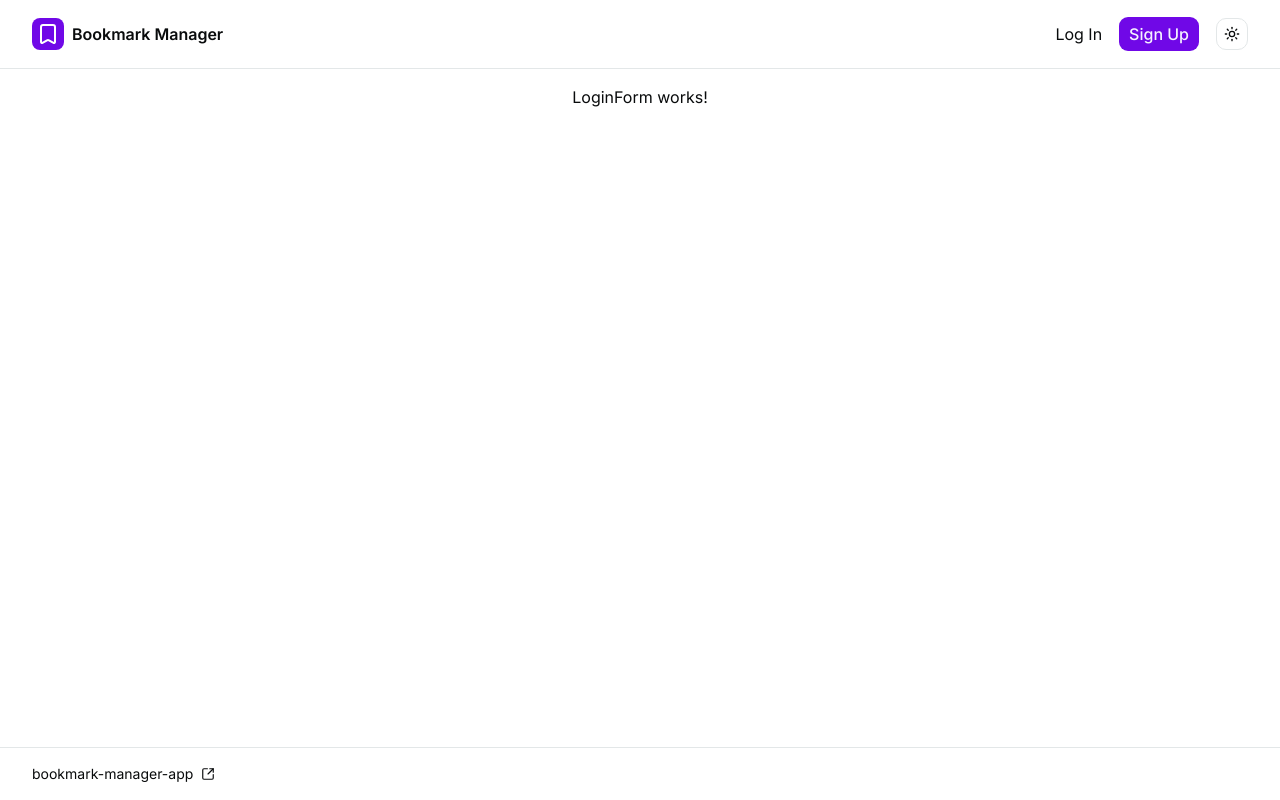
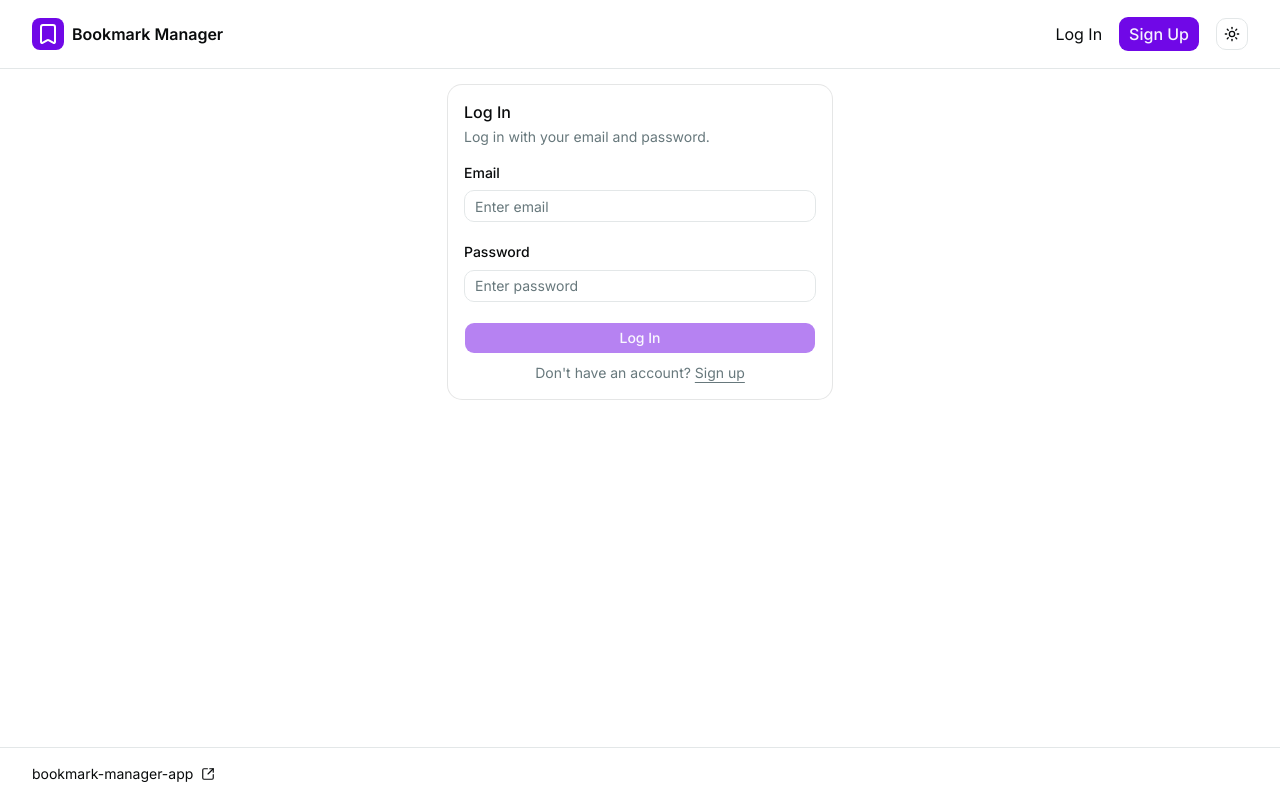
Before and after one commit to tmatth11/bookmark-manager-app, a Next.js app: page /auth/login in a window 1280 px wide. Built offline with nearby package versions, Linux system fonts and the light colour scheme.

Commit message:
Create LoginForm

```diff
--- a/src/app/(unauthenticated)/auth/login/_components/login-form.tsx
+++ b/src/app/(unauthenticated)/auth/login/_components/login-form.tsx
@@ -1,7 +1,121 @@
+"use client";
+
+import { Button } from "@/components/ui/button";
+import {
+    Card,
+    CardContent,
+    CardDescription,
+    CardHeader,
+    CardTitle,
+} from "@/components/ui/card";
+import {
+    Field,
+    FieldDescription,
+    FieldGroup,
+    FieldLabel,
+} from "@/components/ui/field";
+import { Input } from "@/components/ui/input";
+import { createClient } from "@/services/supabase/client";
+import Link from "next/link";
+import { useRouter } from "next/navigation";
+import { useState } from "react";
+
 export default function LoginForm() {
+    const [email, setEmail] = useState("");
+    const [password, setPassword] = useState("");
+    const [isLoading, setIsLoading] = useState(false);
+    const [error, setError] = useState<string | null>(null);
+
+    const router = useRouter();
+
+    const isFormInvalid =
+        isLoading || [email, password].some((field) => !field.trim());
+
+    const handleError = (errorMessage: string) => {
+        setError(errorMessage);
+
+        setTimeout(() => {
+            setError(null);
+        }, 3000);
+    };
+
+    const handleLogin = async (e: React.SubmitEvent) => {
+        e.preventDefault();
+
+        const supabase = createClient();
+        setIsLoading(true);
+        setError(null);
+
+        try {
+            const { data, error } = await supabase.auth.signInWithPassword({
+                email,
+                password,
+            });
+
+            if (error) {
+                throw error;
+            }
+
+            if (!data.user) {
+                throw new Error(
+                    "Error: Log in completed, but no user was returned.",
+                );
+            }
+
+            router.push("/bookmarks");
+        } catch (error: unknown) {
+            handleError(
+                error instanceof Error ? `Error: ${error.message}.`: "An error occurred",
+            );
+        } finally {
+            setIsLoading(false);
+        }
+    };
+
     return (
-        <>
-            <p>LoginForm works!</p>
-        </>
-    )
+        <Card className="w-full max-w-sm">
+            <CardHeader>
+                <CardTitle>Log In</CardTitle>
+                <CardDescription>
+                    Log in with your email and password.
+                </CardDescription>
+            </CardHeader>
+            <CardContent>
+                <form onSubmit={handleLogin}>
+                    <FieldGroup>
+                        <Field>
+                            <FieldLabel htmlFor="email">Email</FieldLabel>
+                            <Input
+                                id="email"
+                                type="email"
+                                placeholder="Enter email"
+                                onChange={(e) => setEmail(e.target.value)}
+                                required
+                            />
+                        </Field>
+                        <Field>
+                            <FieldLabel htmlFor="password">Password</FieldLabel>
+                            <Input
+                                id="password"
+                                type="password"
+                                placeholder="Enter password"
+                                onChange={(e) => setPassword(e.target.value)}
+                                required
+                            />
+                        </Field>
+                        {error && <p className="form-error">{error}</p>}
+                        <Field>
+                            <Button type="submit" disabled={isFormInvalid}>
+                                Log In
+                            </Button>
+                            <FieldDescription className="px-6 text-center">
+                                Don&apos;t have an account?{" "}
+                                <Link href="/auth/sign-up">Sign up</Link>
+                            </FieldDescription>
+                        </Field>
+                    </FieldGroup>
+                </form>
+            </CardContent>
+        </Card>
+    );
 }
--- a/src/app/(unauthenticated)/auth/sign-up/_components/sign-up-form.tsx
+++ b/src/app/(unauthenticated)/auth/sign-up/_components/sign-up-form.tsx
@@ -80,7 +80,7 @@ export default function SignUpForm() {
 
             router.push("/bookmarks");
         } catch (error: unknown) {
-            handleError(error instanceof Error ? error.message : "An error occurred");
+            handleError(error instanceof Error ? `Error: ${error.message}.`: "An error occurred",);
         } finally {
             setIsLoading(false);
         }
```
